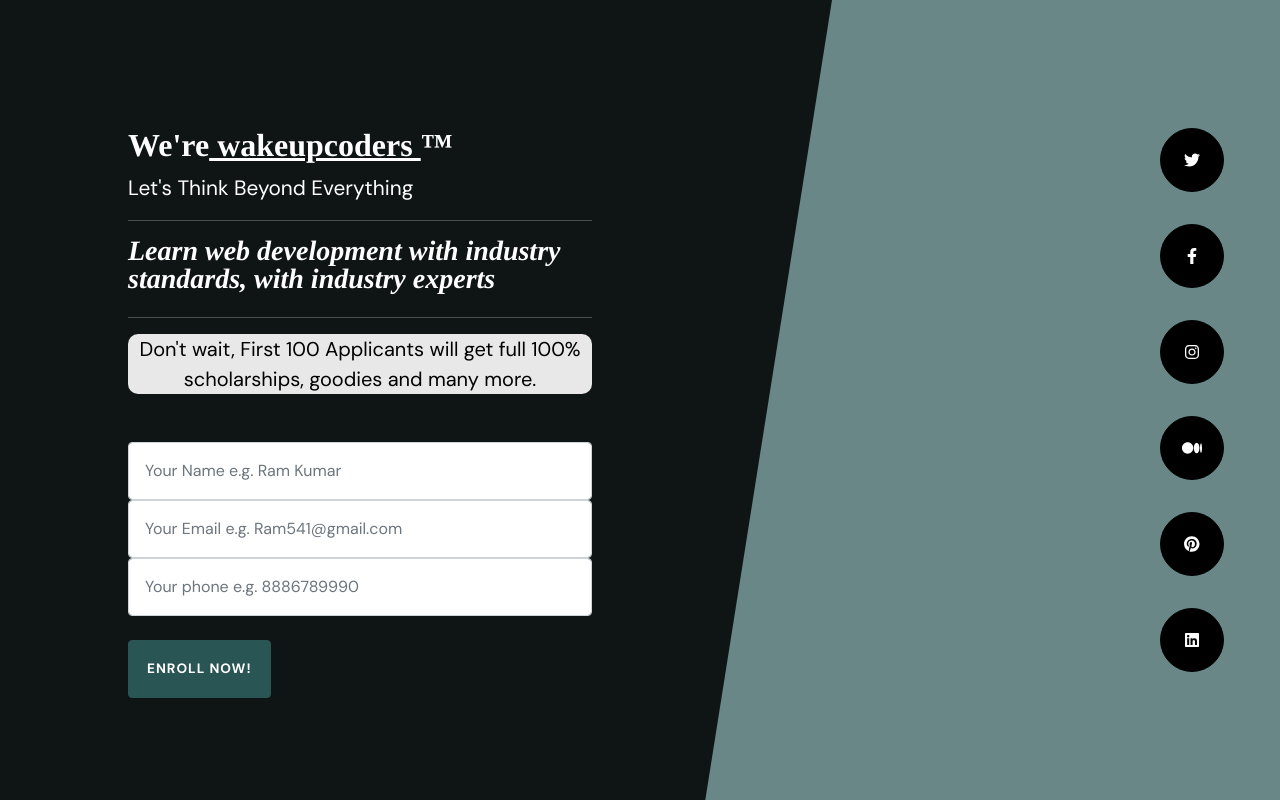
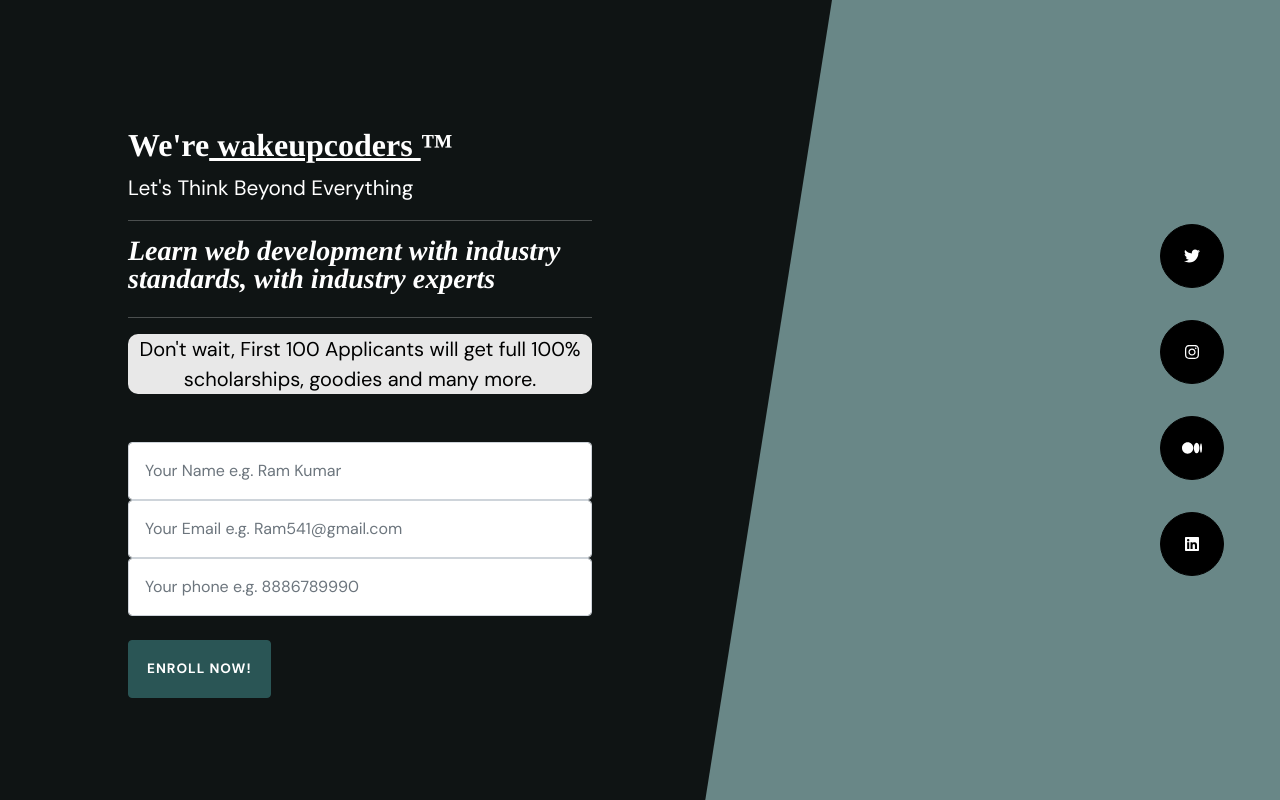
Before and after one commit to wakeupcoders/dev, a plain HTML site: page index.html in a window 1280 px wide. Drawn offline with nearby package versions, Linux system fonts and the light colour scheme; some packages are replaced by stand-ins of ours; a script that the page names is missing.

Commit message:
Update index.html

```diff
--- a/index.html
+++ b/index.html
@@ -103,16 +103,14 @@
     <!-- Social Icons-->
     <!-- For more icon options, visit https://fontawesome.com/icons?d=gallery&p=2&s=brands-->
     <div class="social-icons">
-        <div class="d-flex flex-row flex-lg-column justify-content-center align-items-center h-100 mt-3 mt-lg-0">
+         <div class="d-flex flex-row flex-lg-column justify-content-center align-items-center h-100 mt-3 mt-lg-0">
             <a class="btn btn-dark m-3" href="https://twitter.com/wakeupcoders?lang=en"><i
                     class="fab fa-twitter"></i></a>
-            <a class="btn btn-dark m-3" href="https://www.facebook.com/wakeupcoder/"><i
-                    class="fab fa-facebook-f"></i></a>
+
             <a class="btn btn-dark m-3" href="https://www.instagram.com/wakeupcoders/?hl=en"><i
                     class="fab fa-instagram"></i></a>
             <a class="btn btn-dark m-3" href="https://wakeupcoders.medium.com/"><i class="fab fa-medium"></i></a>
-            <a class="btn btn-dark m-3" href="https://in.pinterest.com/wakeupcoders/"><i
-                    class="fab fa-pinterest"></i></a>
+
             <a class="btn btn-dark m-3" href="https://in.linkedin.com/in/wakeupcoders-09911a1a6"><i
                     class="fab fa-linkedin"></i></a>
 
```
